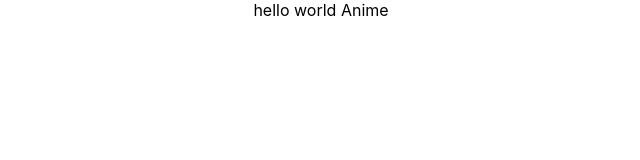
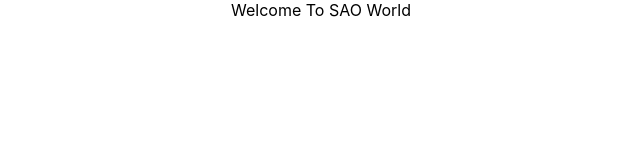
Before and after one commit to 4-Abdullah/practice-react-02, a React (Create React App) app: page / in a window 1280 px wide. Shown: the top 160 px of the page, without its empty margins (319-959 px from the left). Built offline with nearby package versions, Linux system fonts and the light colour scheme.

Commit message:
Update App.js

```diff
--- a/src/App.js
+++ b/src/App.js
@@ -4,8 +4,7 @@ import './App.css';
 function App() {
   return (
     <div className="App">
-      hello world
-      Anime
+      Welcome To SAO World
     </div>
   );
 }
```
